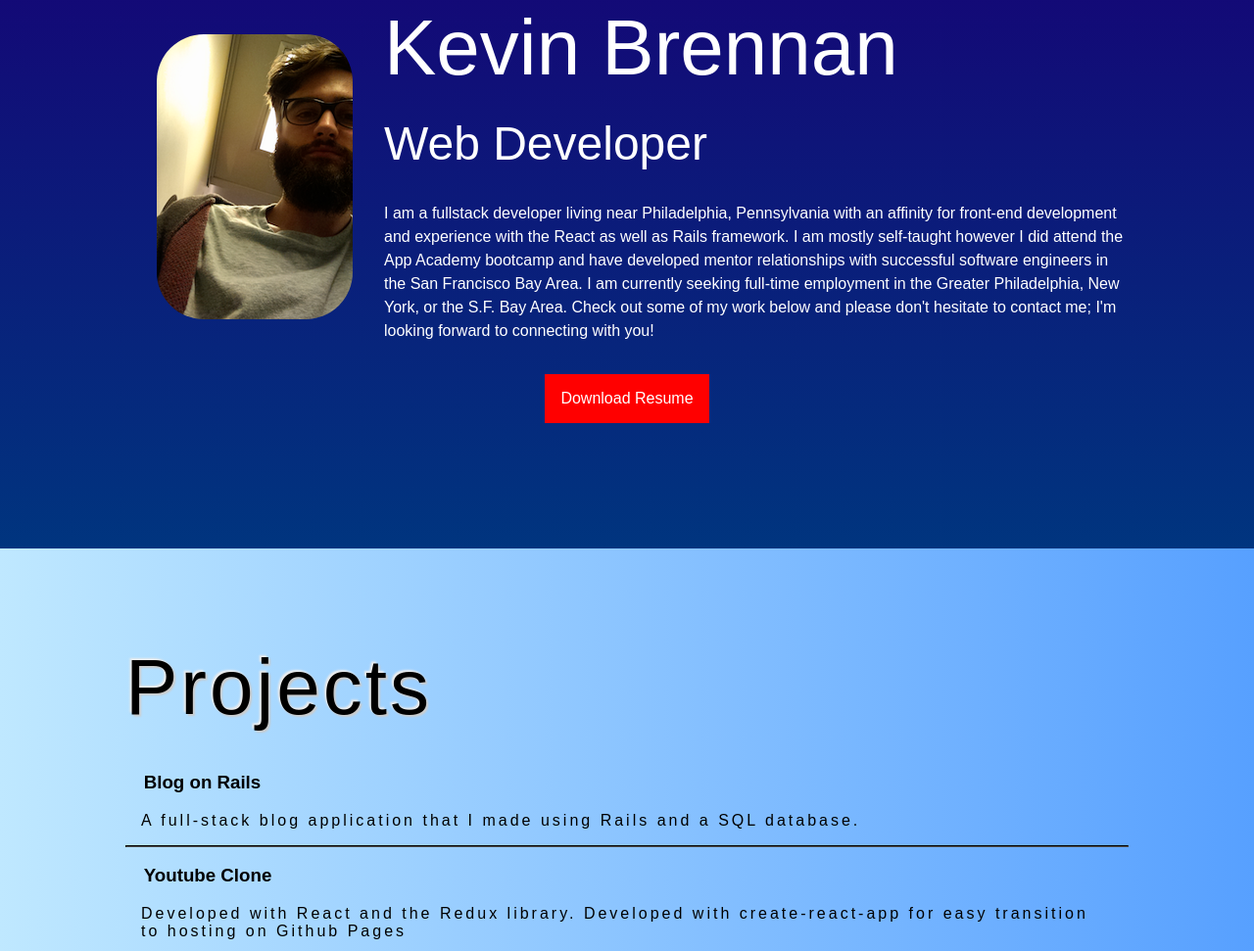
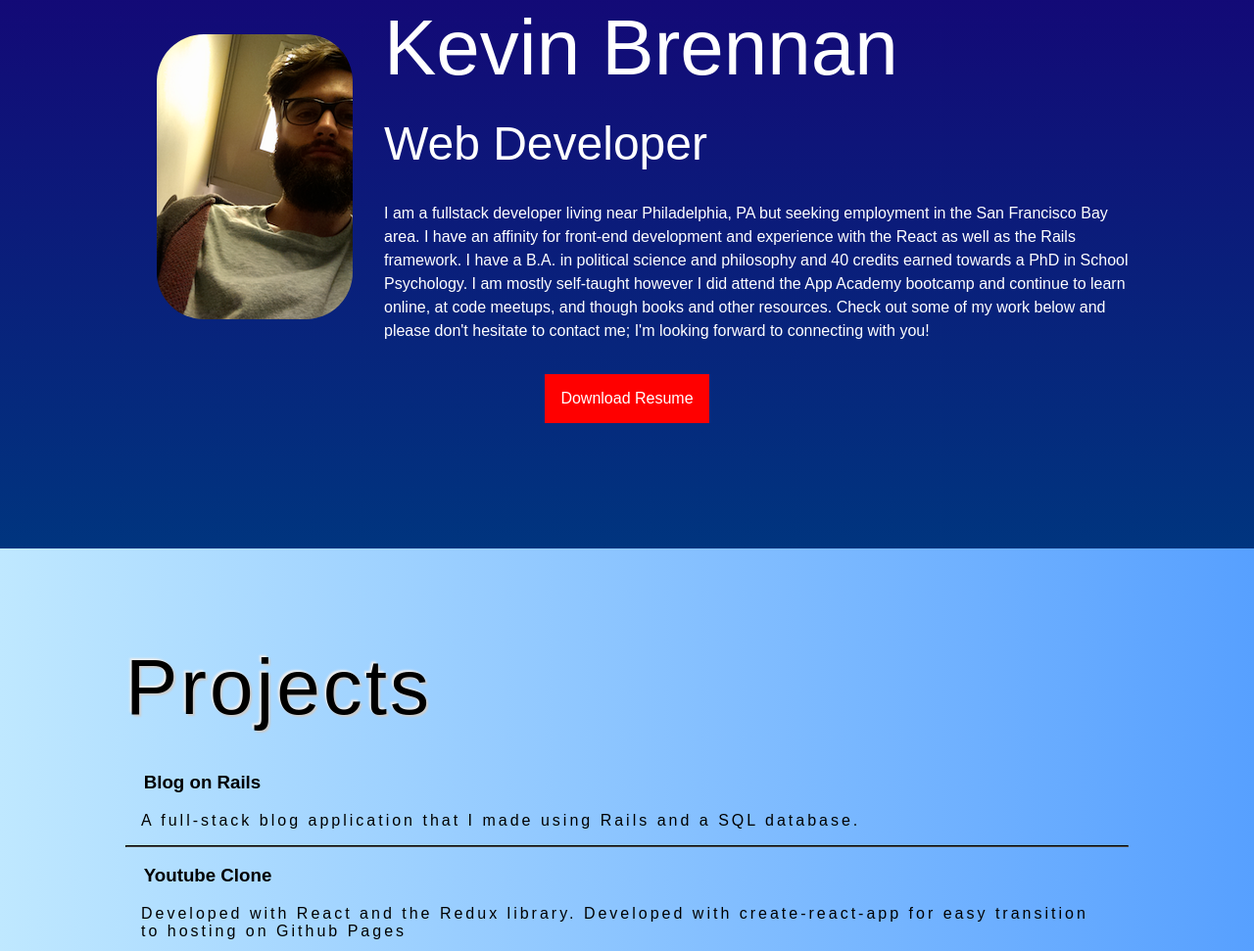
Before and after one commit to krbrennan/portfolio, a website: page index.html in a window 1280 px wide. Shown: the part 925-1896 px from the top of the page at 98% size. Drawn offline with Linux system fonts and the light colour scheme; some packages are replaced by stand-ins of ours; a script that the page names is missing.

Commit message:
amended the about-me section

```diff
--- a/index.html
+++ b/index.html
@@ -39,7 +39,7 @@
           <h2 class='name'>Kevin Brennan</h2>
           <h3 class='profession'>Web Developer</h3>
           <p class="about-me-paragraph">
-            I am a fullstack developer living near Philadelphia, Pennsylvania with an affinity for front-end development and experience with the React as well as Rails framework. I am mostly self-taught however I did attend the App Academy bootcamp and have developed mentor relationships with successful software engineers in the San Francisco Bay Area. I am currently seeking full-time employment in the Greater Philadelphia, New York, or the S.F. Bay Area. Check out some of my work below and please don't hesitate to contact me; I'm looking forward to connecting with you!</p>
+            I am a fullstack developer living near Philadelphia, PA but seeking employment in the San Francisco Bay area. I have an affinity for front-end development and experience with the React as well as the Rails framework. I have a B.A. in political science and philosophy and 40 credits earned towards a PhD in School Psychology. I am mostly self-taught however I did attend the App Academy bootcamp and continue to learn online, at code meetups, and though books and other resources. Check out some of my work below and please don't hesitate to contact me; I'm looking forward to connecting with you!</p>
         </div>
       </div>
       <div class="resume">
```
